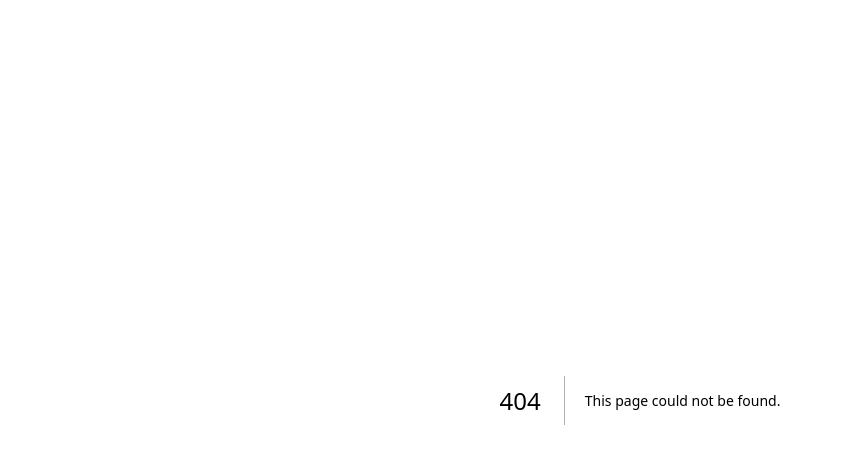
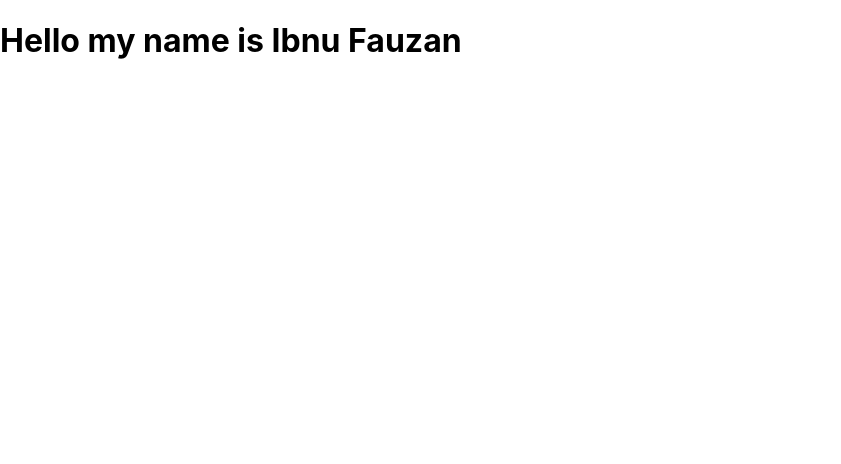
Before and after one commit to fahmialfareza/km3-fe-collabs, a Next.js app: page /ibnu in a window 1280 px wide. Before the commit this address had no page. Shown: the top 464 px of the page, without its empty margins (0-841 px from the left). Built offline with nearby package versions, Linux system fonts and the light colour scheme.

Commit message:
add ibnu page (#13)

```diff
--- /dev/null
+++ b/pages/ibnu.js
@@ -0,0 +1,7 @@
+import React from "react";
+
+function Ibnu() {
+  return <h1>Hello my name is Ibnu Fauzan</h1>;
+}
+
+export default Ibnu;
```
